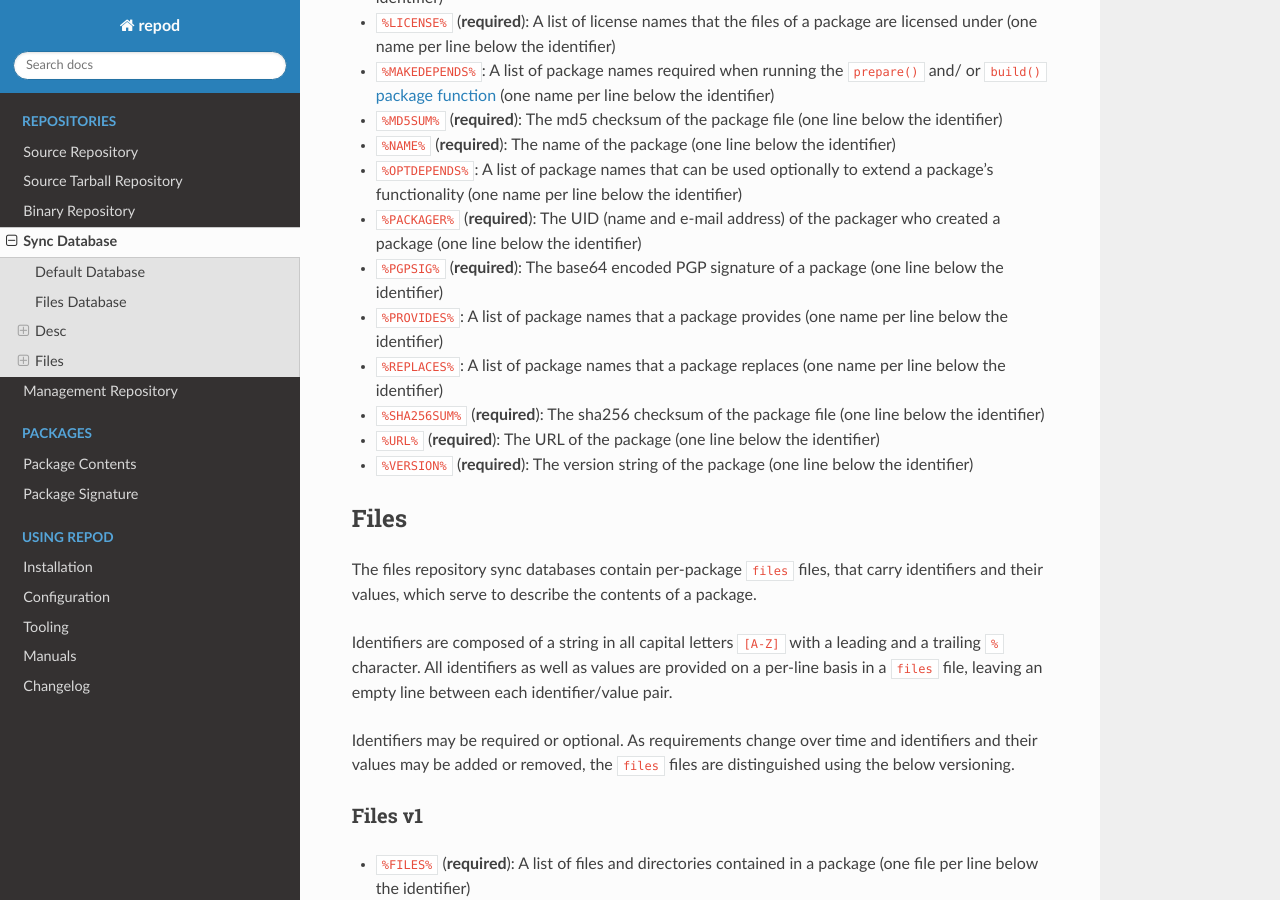
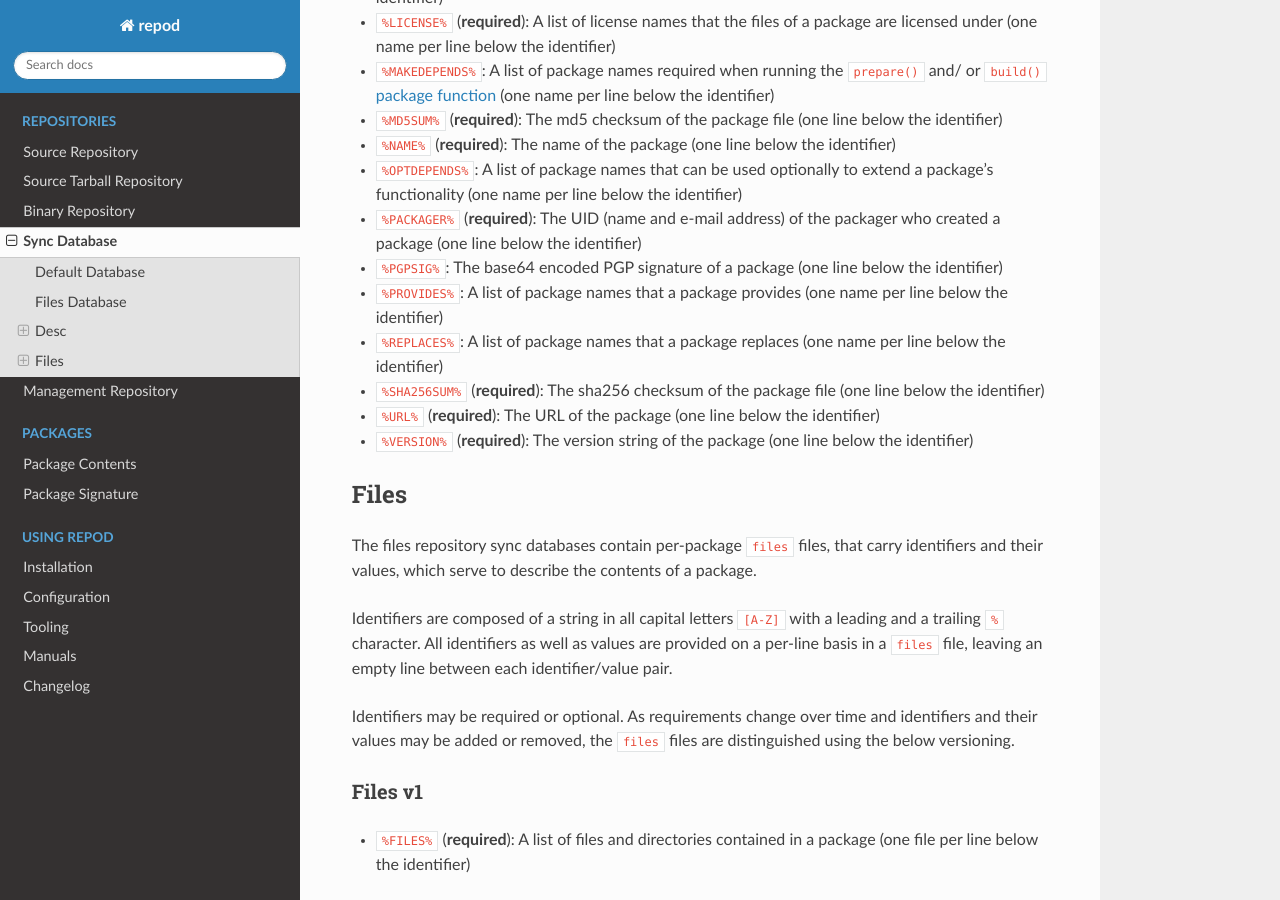
Before and after one commit to archlinux/repod, a Sphinx documentation site: the page built from docs/repositories/sync_database.rst, in a window 1280 px wide and 900 px high, scrolled down 1942 px. Built offline with Sphinx 7.4.7 and the Read the Docs theme 2.0.0, drawn with Linux system fonts in a browser that asks for light colours.

Commit message:
Fix wrong documentation on PGPSIG in Desc v1
docs/repositories/sync_database.rst:
Fix documentation on the `%PGPSIG%` identifier in Desc v1. It is in fact
not a required identifier in the desc file.

```diff
--- a/docs/repositories/sync_database.rst
+++ b/docs/repositories/sync_database.rst
@@ -111,8 +111,8 @@ Desc v1
   extend a package's functionality (one name per line below the identifier)
 * ``%PACKAGER%`` (**required**): The UID (name and e-mail address) of the
   packager who created a package (one line below the identifier)
-* ``%PGPSIG%`` (**required**): The base64 encoded PGP signature of a package
-  (one line below the identifier)
+* ``%PGPSIG%``: The base64 encoded PGP signature of a package (one line below
+  the identifier)
 * ``%PROVIDES%``: A list of package names that a package provides (one name per
   line below the identifier)
 * ``%REPLACES%``: A list of package names that a package replaces (one name per
```
